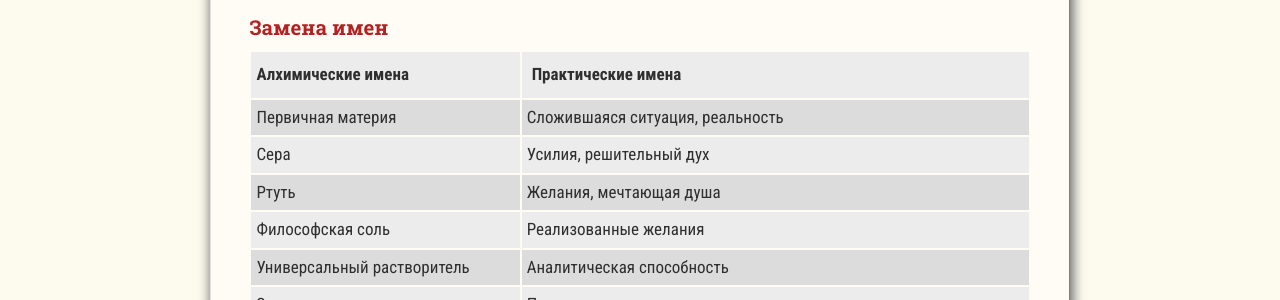
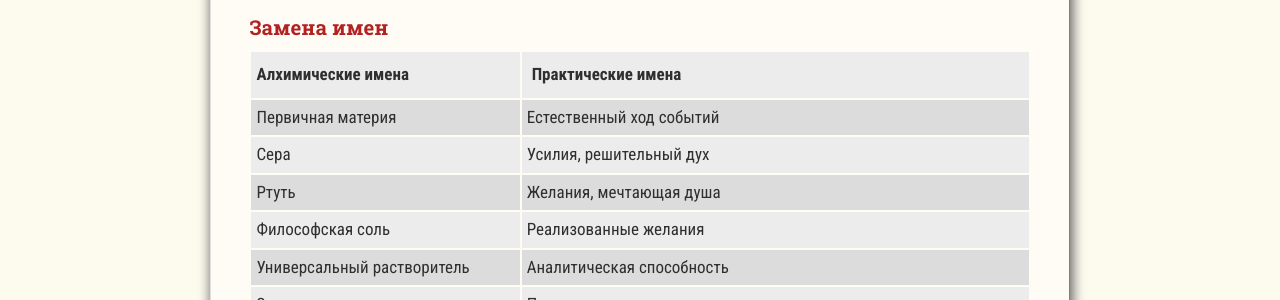
Before and after one commit to SergSi/land-use-art, a Jekyll site: the page built from _posts/2024-10-25-alchemy.md, in a window 1280 px wide and 900 px high, scrolled down 3079 px. Shown: the part 153-453 px from the top of the window. Built offline with Jekyll 4.4.1, drawn with Linux system fonts in a browser that asks for light colours; some web fonts are replaced.

Commit message:
Update 2024-10-25-alchemy.md

```diff
--- a/_posts/2024-10-25-alchemy.md
+++ b/_posts/2024-10-25-alchemy.md
@@ -48,7 +48,7 @@ file-1="article/alch_symbol.jpg" caption-1="Основные алхимичес
 
 | Алхимические имена                 | Практические имена                                           |
 | ---------------------------------- | ------------------------------------------------------------ |
-| Первичная материя                  | Сложившаяся ситуация, реальность                             |
+| Первичная материя                  | Естественный ход событий                                     |
 | Сера                               | Усилия, решительный дух                                      |
 | Ртуть                              | Желания, мечтающая душа                                      |
 | Философская соль                   | Реализованные желания                                        |
```
